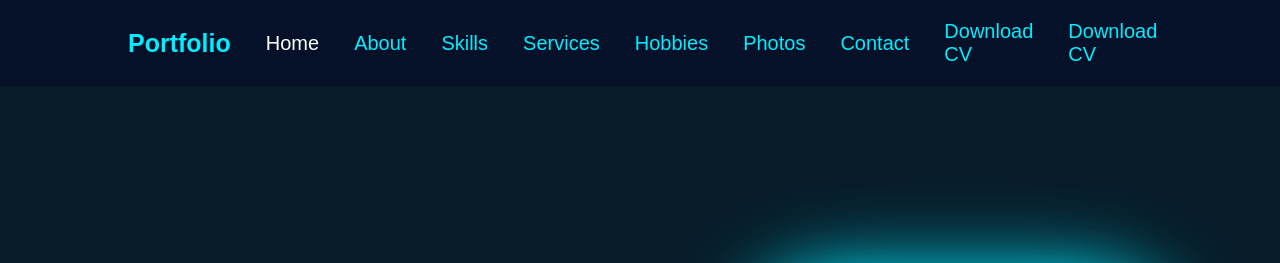
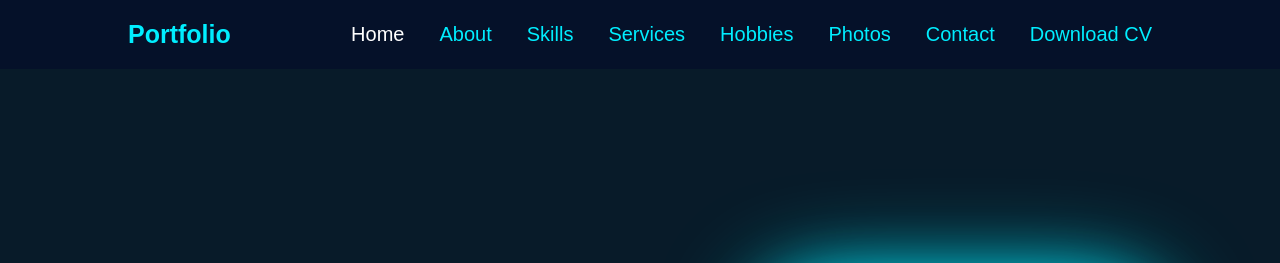
Before and after one commit to cardi719/CODING-SAMURAI-INTERNSHIP-TASK2, a plain HTML site: page index.html in a window 1280 px wide. Shown: the top 263 px of the page. Drawn offline with nearby package versions, Linux system fonts and the light colour scheme.

Commit message:
Update index.html

```diff
--- a/index.html
+++ b/index.html
@@ -519,7 +519,6 @@
         <a href="#photos" style="--i:6">Photos</a>
         <a href="#contact" style="--i:7">Contact</a>
         <a href="cv.pdf" download="MILDRED EMBEYWACV.pdf" class="cv-btn" style="--i:8">Download CV</a>
-        <a href="cv.pdf"target="blank">Download CV</a>
     </nav>
     </header>
     <section class="home" id="home">
```
